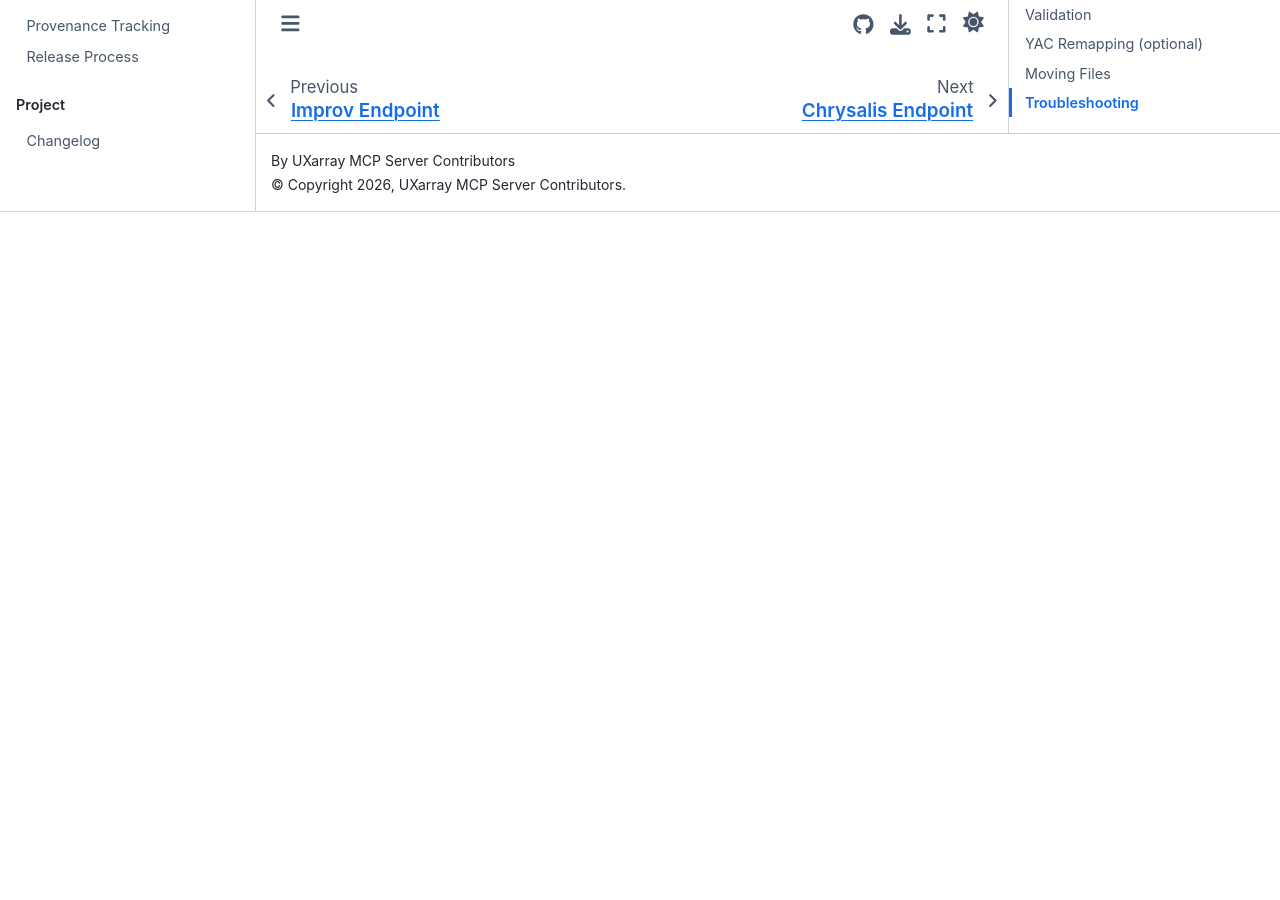
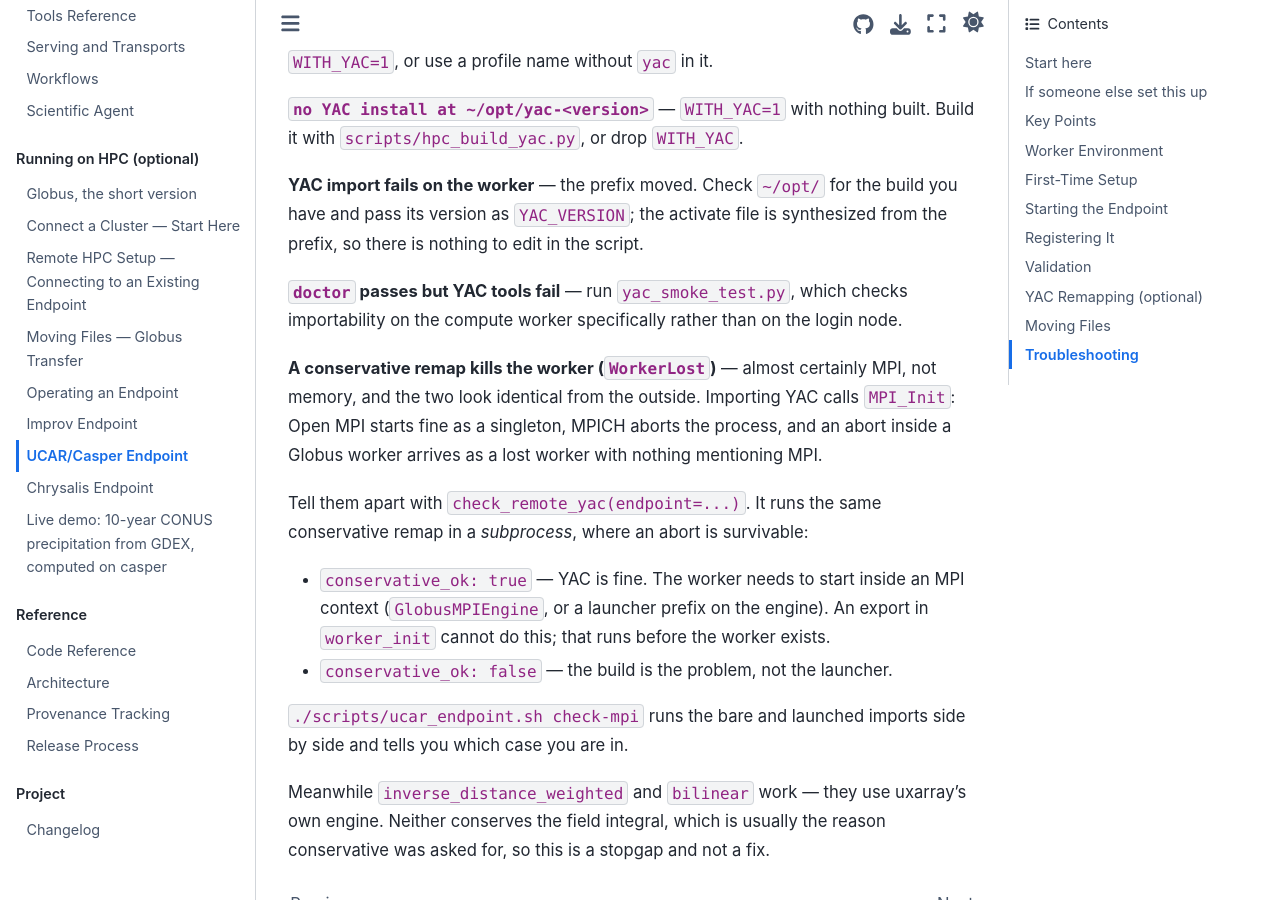
Before and after one commit to UXARRAY/uxarray-mcp-server, a Sphinx documentation site: the page built from docs/ucar.md, in a window 1280 px wide and 900 px high, scrolled down 4823 px. Built offline with Sphinx 7.4.7 and the Sphinx Book theme 1.1.4, drawn with Linux system fonts in a browser that asks for light colours; before the commit the page ends 5035 px from its top, so only the background shows below that; some of the changed text lies outside the part shown.

Commit message:
Say what Globus is before asking anyone to use it
Three new users got stuck in the same place, and it was not the hard part.

The Globus explanation existed, at line 64 of remote-hpc.md, under a
heading nobody reaches: README's "Pick your path" sends HPC users to
that page's *middle*, past the identity step. So the prerequisite was
written down and unreachable, which reads the same as missing.

docs/globus-basics.md is the ten-minute version: which of the several
Globus services you actually need, why the identity has to be the
institutional one, and the three things people reasonably expect that
are not true. It is 70 lines because a page nobody finishes helps
nobody.

The identity point is the one that costs the most time. A Globus login
is not automatically tied to a cluster account; sign in with a personal
Google account when the HPC login is you@institution.edu and you get an
identity that authenticates perfectly and sees none of your endpoints --
indistinguishable, from the outside, from a dead endpoint. The fix is
linking identities, not making a second account, and nothing said so.

README now routes path 2 to connect-a-cluster.md rather than the long
form, and names globus-basics.md for paths 2-4.

docs/ucar.md gains two things. Endpoints are per-user: a colleague's
working Casper endpoint gives you nothing, since it runs as their
account and reads their files, and the conda and YAC paths in that page
are per-$USER too. And the WorkerLost-on-conservative-remap entry, with
how to tell MPI from memory -- check_remote_yac runs the same remap in a
subprocess, so conservative_ok separates "YAC is broken" from "YAC
cannot run in this process."

```diff
--- a/docs/index.rst
+++ b/docs/index.rst
@@ -23,6 +23,7 @@
    :maxdepth: 2
    :caption: Running on HPC (optional)
 
+   globus-basics
    connect-a-cluster
    remote-hpc
    data-transfer
--- a/docs/ucar.md
+++ b/docs/ucar.md
@@ -31,6 +31,17 @@
 That gives you every tool except conservative remapping. The rest of this page
 describes `scripts/ucar_endpoint.sh`, which is the same thing with NCAR's
 verified module list, an optional YAC build, and a fixed profile name.
+
+## If someone else set this up
+
+Endpoints are per-user. A colleague's working Casper endpoint does not give
+you one — it runs as *their* account and reads *their* files. You need your
+own, and `uxarray-mcp endpoints discover` tells you whether you have it.
+
+Same for the conda env and the YAC build below: they live under a specific
+`$USER`, so paths in this page like `/glade/work/$USER/conda-envs/uxarray_dev`
+are yours, not shared. Set `NCAR_USERNAME` if your NCAR login differs from
+your local `$USER`.
 
 ## Key Points
 
@@ -178,3 +189,24 @@
 
 **`doctor` passes but YAC tools fail** — run `yac_smoke_test.py`, which checks
 importability on the compute worker specifically rather than on the login node.
+
+**A conservative remap kills the worker (`WorkerLost`)** — almost certainly
+MPI, not memory, and the two look identical from the outside. Importing YAC
+calls `MPI_Init`: Open MPI starts fine as a singleton, MPICH aborts the
+process, and an abort inside a Globus worker arrives as a lost worker with
+nothing mentioning MPI.
+
+Tell them apart with `check_remote_yac(endpoint=...)`. It runs the same
+conservative remap in a *subprocess*, where an abort is survivable:
+
+- `conservative_ok: true` — YAC is fine. The worker needs to start inside an
+  MPI context (`GlobusMPIEngine`, or a launcher prefix on the engine). An
+  export in `worker_init` cannot do this; that runs before the worker exists.
+- `conservative_ok: false` — the build is the problem, not the launcher.
+
+`./scripts/ucar_endpoint.sh check-mpi` runs the bare and launched imports side
+by side and tells you which case you are in.
+
+Meanwhile `inverse_distance_weighted` and `bilinear` work — they use uxarray's
+own engine. Neither conserves the field integral, which is usually the reason
+conservative was asked for, so this is a stopgap and not a fix.
```
Also changed, not shown: README.md (+5 -1 lines), docs/connect-a-cluster.md (+5 -0 lines), docs/globus-basics.md (added, +74 -0 lines).
